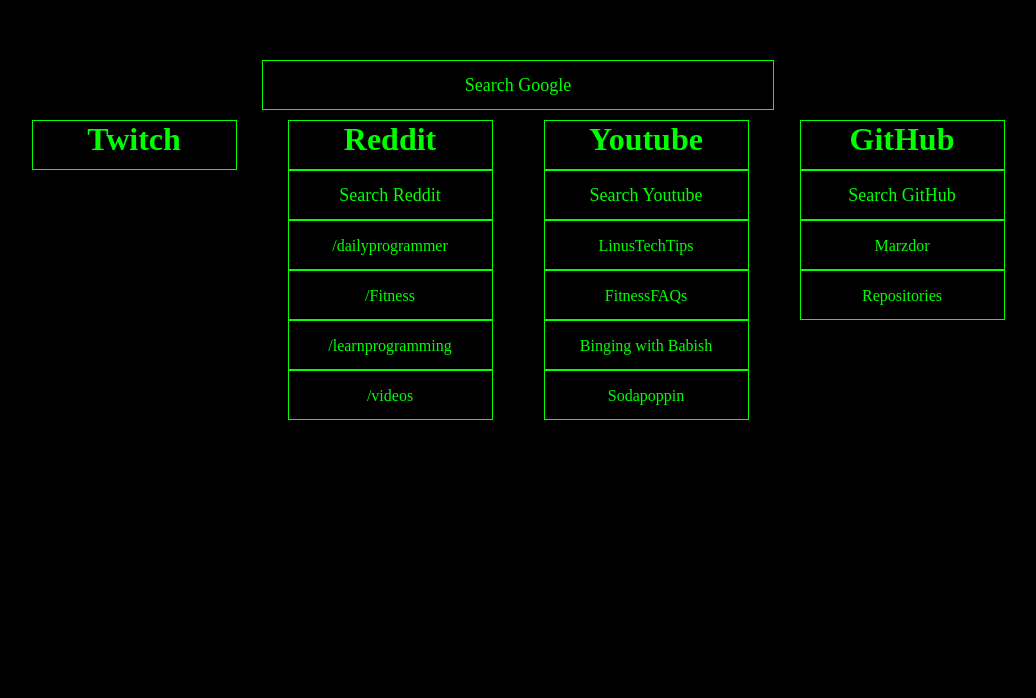
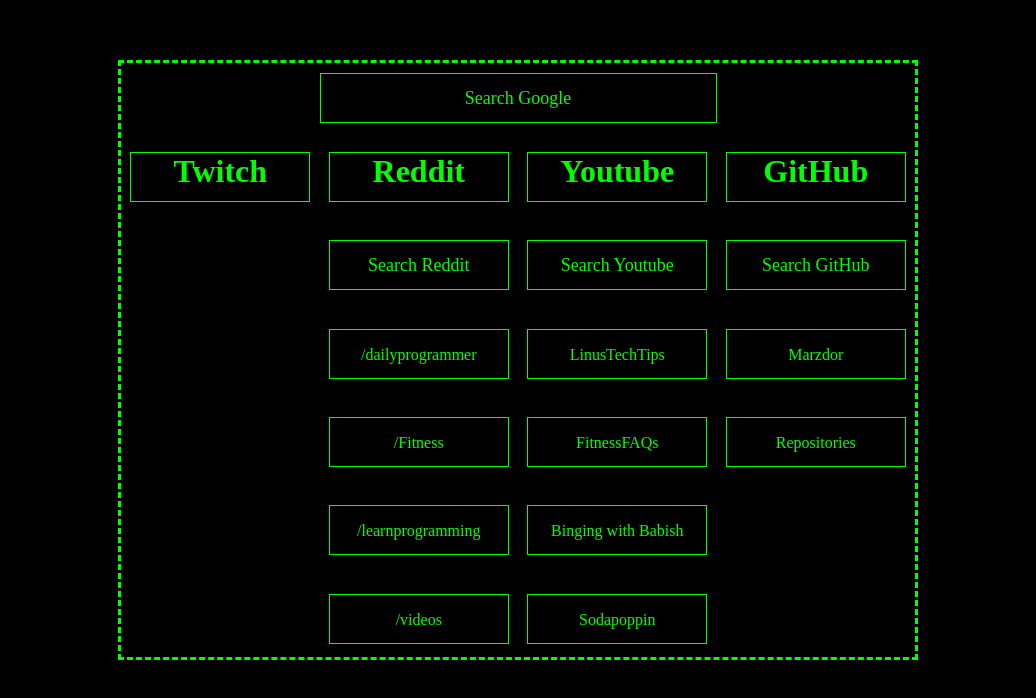
Before and after one commit to Marzdor/start-page, a website: page docs/index.html in a window 1280 px wide. Shown: the part 130-828 px from the top of the page, without its empty margins (122-1158 px from the left). Before the commit the page ends 800 px from the top, so only its background shows below. Drawn offline with Linux system fonts and the light colour scheme; no server answers.

Commit message:
Changed the layout

```diff
--- a/assests/css/base/_variables.css
+++ b/assests/css/base/_variables.css
@@ -1,2 +1,3 @@
 $mainBackground: #000;
 $mainText: lime;
+$widthContent: 180px;
--- a/assests/css/modules/_container.css
+++ b/assests/css/modules/_container.css
@@ -1,9 +1,12 @@
 .container {
-    width: 80%;
+    width: 800px;
+    height: 600px;
     margin: 190px auto;
     background-color: $mainBackground;
     display: grid;
     grid-template-columns: repeat(4, 1fr);
+    grid-template-rows: 70px 530px;
+    border: 3px dashed lime;
     &-reddit {
         grid-column: 2 / span 1;
         grid-row: 2 / span 1;
@@ -25,6 +28,5 @@
     &-google {
         grid-column: 2 / span 2;
         grid-row: 1 / span 1;
-        margin: 0 0 10px 0;
     }
 }
--- a/assests/css/modules/_content.css
+++ b/assests/css/modules/_content.css
@@ -1,5 +1,5 @@
 .content {
-    width: 205px;
+    width: $widthContent;
     display: grid;
     grid-template-columns: 1fr;
     justify-self: center;
@@ -14,6 +14,7 @@
     &-sub {
         &-header {
             border: 1px solid lime;
+            width: $widthContent;
             height: 50px;
             font-size: 2rem;
             font-weight: 600;
@@ -22,12 +23,13 @@
             border: 1px solid lime;
             line-height: 50px;
             height: 50px;
+            width: $widthContent;
         }
         &-search {
             border: 1px solid lime;
             height: 50px;
+            width: $widthContent;
             padding: 0 5px;
-            width: 205px;
             background-color: $mainBackground;
             color: lime;
             font-size: 1.125rem;
@@ -47,7 +49,6 @@
         &-logo {
             grid-row: 1 / span 2;
             grid-column: 1 / span 1;
-            width: 50px;
             height: 50px;
         }
         &-name {
--- a/docs/assests/css/styles.css
+++ b/docs/assests/css/styles.css
@@ -361,11 +361,14 @@
 }
 
 .container {
-    width: 80%;
+    width: 800px;
+    height: 600px;
     margin: 190px auto;
     background-color: #000;
     display: grid;
     grid-template-columns: repeat(4, 1fr);
+    grid-template-rows: 70px 530px;
+    border: 3px dashed lime;
 }
 
 .container-reddit {
@@ -393,11 +396,10 @@
 .container-google {
         grid-column: 2 / span 2;
         grid-row: 1 / span 1;
-        margin: 0 0 10px 0;
     }
 
 .content {
-    width: 205px;
+    width: 180px;
     display: grid;
     grid-template-columns: 1fr;
     justify-self: center;
@@ -415,6 +417,7 @@
 
 .content-sub-header {
             border: 1px solid lime;
+            width: 180px;
             height: 50px;
             font-size: 2rem;
             font-weight: 600;
@@ -424,13 +427,14 @@
             border: 1px solid lime;
             line-height: 50px;
             height: 50px;
+            width: 180px;
         }
 
 .content-sub-search {
             border: 1px solid lime;
             height: 50px;
+            width: 180px;
             padding: 0 5px;
-            width: 205px;
             background-color: #000;
             color: lime;
             font-size: 1.125rem;
@@ -453,7 +457,6 @@
 .content-stream-logo {
             grid-row: 1 / span 2;
             grid-column: 1 / span 1;
-            width: 50px;
             height: 50px;
         }
 
```
